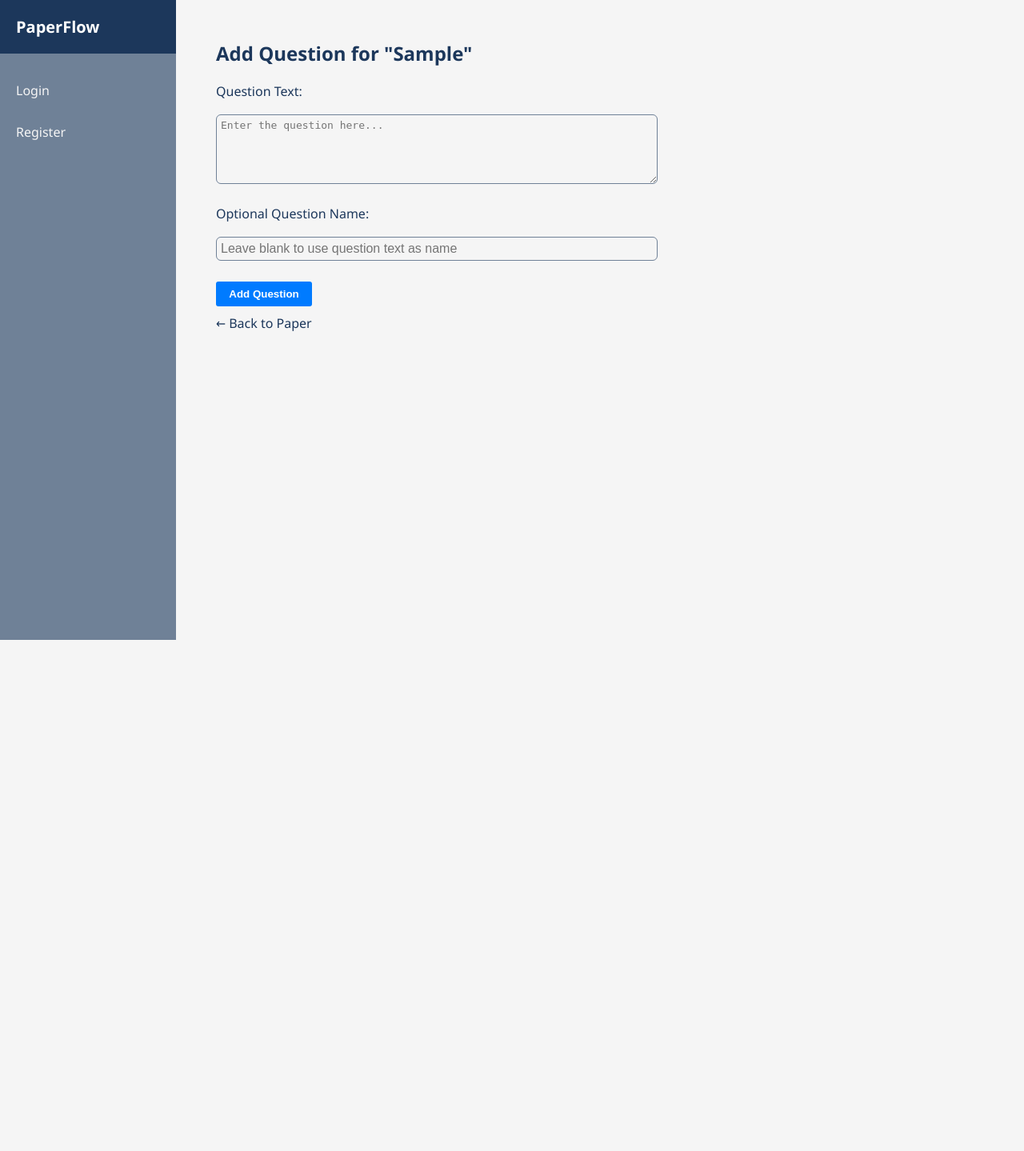
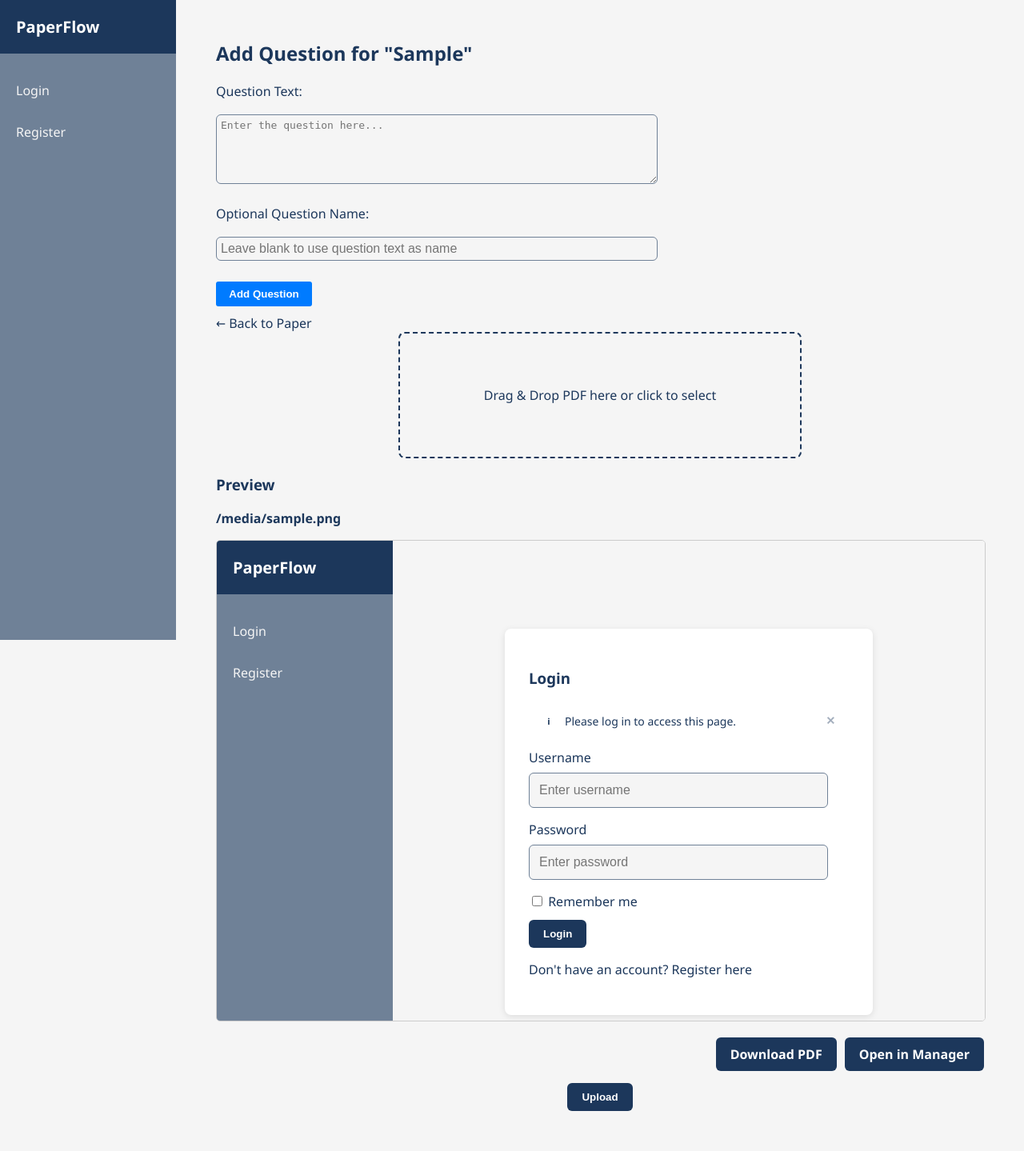
Before and after one commit to MartinNorman785/Paper-Flow, a Flask app: template templates/add_question.html in a window 1280 px wide. Shown: the whole page at 80% size. Before the commit the page ends 800 px from the top, so only its background shows below. Run offline with Flask 3, Linux system fonts and the light colour scheme; tables that the repository leaves empty hold one stand-in row (values such as "Sample post"); the template is opened without the code that fills it: values that come from a table or form of the project are taken from there, most other values are stand-ins (such as "Sample title", 1, 10 or a date in 2020).

Commit message:
Start fix Questions

```diff
--- a/app.py
+++ b/app.py
@@ -438,6 +438,8 @@ def user_has_paper(user, paper):
 
 # --- Main ---
 if __name__ == '__main__':
+
     with app.app_context():
         db.create_all()
+
     app.run(debug=True, port=5001)
--- a/models.py
+++ b/models.py
@@ -25,7 +25,8 @@ class Question(db.Model):
     text = db.Column(db.Text, nullable=True)
     tags = db.Column(db.String(200), nullable=True)
 
-class User(UserMixin, db.Model):
+class User(db.Model, UserMixin):
+    __tablename__ = 'user'
     id = db.Column(db.Integer, primary_key=True)
     username = db.Column(db.String(150), unique=True, nullable=False)
     password_hash = db.Column(db.String(200), nullable=False)
--- a/templates/add_question.html
+++ b/templates/add_question.html
@@ -5,7 +5,7 @@
 {% block content %}
 <section style="margin: 20px;">
     <h2>Add Question for "{{ format_filename(paper.filename) }}"</h2>
-
+    <form method="POST" enctype="multipart/form-data" id="upload-form"></form>
     <form action="{{ url_for('add_question', paper_id=paper.id) }}" method="POST" style="display: flex; flex-direction: column; gap: 10px; max-width: 600px;">
         <label for="question_text">Question Text:</label>
         <textarea name="question_text" id="question_text" rows="5" required placeholder="Enter the question here..." style="padding:5px;"></textarea>
@@ -21,5 +21,49 @@
     <div style="margin-top: 10px;">
         <a href="{{ url_for('view_paper', paper_id=paper.id) }}">← Back to Paper</a>
     </div>
+
+        <!-- Upload box -->
+        <div class="upload-box" id="upload-box">
+            <p id="upload-text">Drag & Drop PDF here or click to select</p>
+            <input type="file" name="file" id="file-input" accept=".pdf" hidden>
+        </div>
+
+        {% if uploaded_paper %}
+            <div style="margin-top: 20px;">
+                <h3>Preview</h3>
+                <p><strong>{{ uploaded_paper.filename }}</strong></p>
+                <iframe
+                    src="{{ url_for('uploaded_file', filename=uploaded_paper.filename) }}"
+                    width="100%"
+                    height="600px"
+                    style="border: 1px solid #ccc; border-radius: 5px;">
+                </iframe>
+
+                <div style="margin-top: 15px; display: flex; gap: 10px; justify-content: flex-end;">
+
+                    <a href="{{ url_for('uploaded_file', filename=uploaded_paper.filename) }}"
+                    download
+                    class="btn-primary">
+                        Download PDF
+                    </a>
+
+                    <a href="{{ url_for('view_paper', paper_id=uploaded_paper.id) }}"
+                    class="btn-primary">
+                        Open in Manager
+                    </a>
+
+                </div>
+            </div>
+        {% endif %}
+        <div id="preview-container" style="margin-top: 20px; display: none;">
+            <h3>Preview</h3>
+            <iframe id="pdf-preview" width="100%" height="600px"
+                style="border: 1px solid #ccc; border-radius: 5px;">
+            </iframe>
+        </div>
+        <div class="file-submit" style="display: flex; justify-content: center; margin-top: 15px;">
+            <button type="submit">Upload</button>
+        </div>
+    </form>
 </section>
 {% endblock %}
--- a/templates/view_question.html
+++ b/templates/view_question.html
@@ -30,11 +30,10 @@
 {% endif %}
 
 
-<div style="padding: 10px; border: 1px solid #ccc; border-radius: 5px; margin-bottom: 15px;">
+<div style="padding-left: 10px; border: 1px solid #ccc; border-radius: 5px; display: flex; justify-content: space-between">
     <p>{{ question.text }}</p>
-
     {% if question.tags %}
-        <p>
+        <p style="padding-right: 5px">
             {% for tag in question.tags.split(',') %}
                 <span class="tag">{{ tag.strip() }}</span>
             {% endfor %}
```
Also changed, not shown: templates/edit_question.html (+4 -4 lines), 3 other files.
